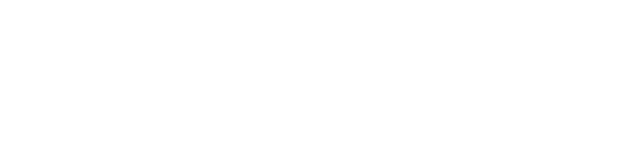
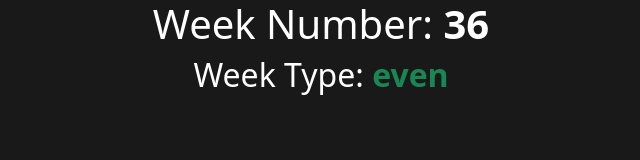
Before and after one commit to K-cermak/k-cermak.github.io, a plain HTML site: page notion-week.html in a window 1280 px wide. Shown: the whole page, without its empty margins (319-959 px from the left). Drawn offline with nearby package versions, Linux system fonts and the light colour scheme.

Commit message:
finished notion cal

```diff
--- a/notion-week.html
+++ b/notion-week.html
@@ -4,13 +4,41 @@
     <meta charset="UTF-8">
     <meta name="viewport" content="width=device-width, initial-scale=1.0">
     <title>Even or odd week</title>
+    <link href="https://cdn.jsdelivr.net/npm/bootstrap@5.3.1/dist/css/bootstrap.min.css" rel="stylesheet" integrity="sha384-4bw+/aepP/YC94hEpVNVgiZdgIC5+VKNBQNGCHeKRQN+PtmoHDEXuppvnDJzQIu9" crossorigin="anonymous">
 </head>
-<body>
+<body class="text-center">
+    <h1 class="weekNumber"></h1>
+    <h2 class="weekType"></h2>
+
     <script>
 
+        currentDate = new Date();
+        startDate = new Date(currentDate.getFullYear(), 0, 1);
+        let days = Math.floor((currentDate - startDate) /
+            (24 * 60 * 60 * 1000));
+
+        let weekNumber = Math.ceil(days / 7);
+
+        if (getParameterGet("lang") == "cs") {
+            let weekType = weekNumber % 2 == 0 ? '<span class="text-success">sudý</span>' : '<span class="text-success">lichý</span>';
+            document.querySelector('.weekNumber').innerHTML = "Týden Číslo: <strong>" + weekNumber + "</strong>";
+            document.querySelector('.weekType').innerHTML = "Typ Týdne: <strong>" + weekType + "</strong>";
+        } else {
+            let weekType = weekNumber % 2 == 0 ? '<span class="text-success">even</span>' : '<span class="text-success">odd</span>';
+            document.querySelector('.weekNumber').innerHTML = "Week Number: <strong>" + weekNumber + "</strong>";
+            document.querySelector('.weekType').innerHTML = "Week Type: <strong>" + weekType + "</strong>";
+        }
+
+        function getParameterGet(name) {
+            let url = new URL(window.location.href);
+            return url.searchParams.get(name);
+        }
     </script>
     <style>
-
+        body {
+            background-color: #191919;
+            color: #fff;
+        }
     </style>
 </body>
 </html>
```
Also changed, not shown: index.html (added, +23 -0 lines).
